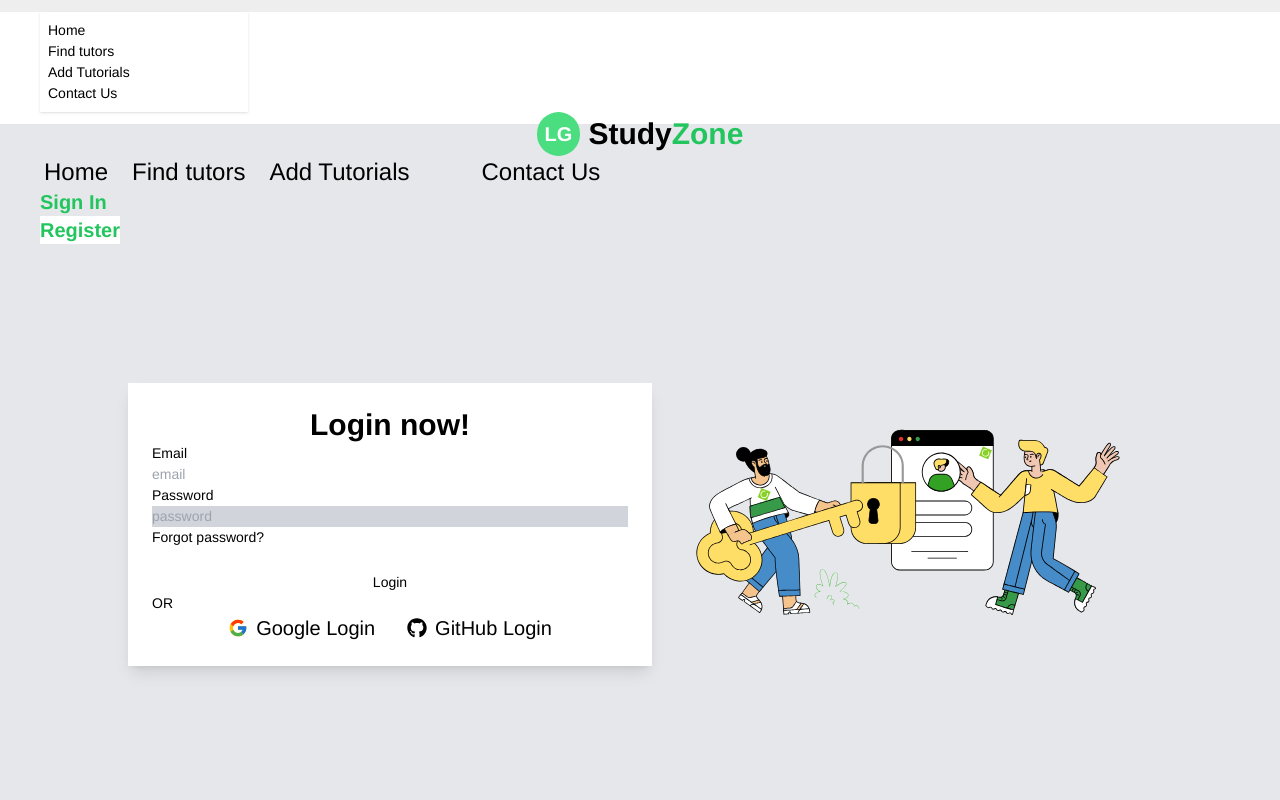
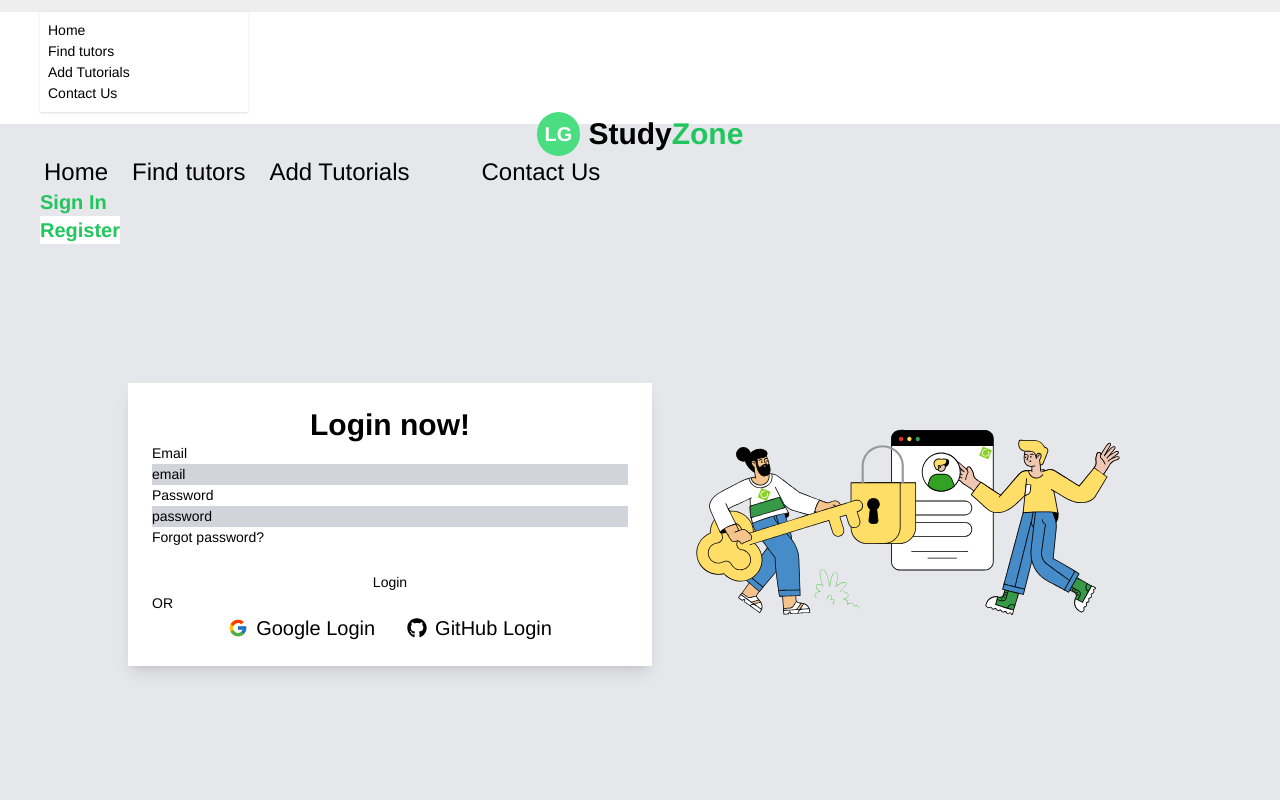
Before and after one commit to TanvirAhmed-1/learn-language-client-side, a React (Vite) app: page /login in a window 1280 px wide. Shown: the top 800 px of the page. Built offline with nearby package versions, Linux system fonts and the light colour scheme; no server answers.

Commit message:
state location add

```diff
--- a/src/routes/PrivateRoute.jsx
+++ b/src/routes/PrivateRoute.jsx
@@ -1,9 +1,10 @@
 import React, { useContext } from "react";
 import { AuthContext } from "../authorization/Authorization";
-import { Navigate } from "react-router-dom";
+import { Navigate, useLocation } from "react-router-dom";
 
 const PrivateRoute = ({ children }) => {
   const { user, loader } = useContext(AuthContext);
+  const location=useLocation()
 
   if (loader) {
     return <LoadingPage></LoadingPage>;
@@ -11,7 +12,7 @@ const PrivateRoute = ({ children }) => {
   if (user) {
     return children;
   }
-  return <Navigate to={"/login"}></Navigate>;
+  return <Navigate state={location.pathname} to={"/login"}></Navigate>;
 };
 
 export default PrivateRoute;
--- a/src/routes/router.jsx
+++ b/src/routes/router.jsx
@@ -68,7 +68,7 @@ const router = createBrowserRouter([
       },
       {
         path:"/tutors/:details",
-        element:<TutorsDetails></TutorsDetails>,
+        element:<PrivateRoute><TutorsDetails></TutorsDetails></PrivateRoute>,
         loader:({params})=>fetch(`http://localhost:5000/tutorials/${params.details}`)
       },
       {
--- a/src/share/GoogleSignIn.jsx
+++ b/src/share/GoogleSignIn.jsx
@@ -2,12 +2,13 @@ import { FcGoogle } from "react-icons/fc";
 import { FaGithub } from "react-icons/fa";
 import { useContext } from "react";
 import { AuthContext } from "../authorization/Authorization";
-import { useNavigate } from "react-router-dom";
+import { useLocation, useNavigate } from "react-router-dom";
 import { toast } from "react-toastify";
 
 const GoogleSignIn = () => {
   const { gitHubSignIn, googleSignIn, setUser } = useContext(AuthContext);
   const navigate = useNavigate();
+  const location=useLocation()
 
   const handleGoogleSignIn = () => {
     googleSignIn()
@@ -30,8 +31,8 @@ const GoogleSignIn = () => {
       .then((res) => res.json())
       .then((data) => {
         console.log("Success:", data);
-        navigate("/");
         toast.success("User registered successfully!");
+        navigate(location?.state ? location.state : "/")
       })
       .catch((err) => {
         console.error("Google Sign-In Error:", err);
--- a/src/share/Login.jsx
+++ b/src/share/Login.jsx
@@ -3,11 +3,12 @@ import login from "../assets/Login.json";
 import GoogleSignIn from "./GoogleSignIn";
 import { useContext } from "react";
 import { AuthContext } from "../authorization/Authorization";
-import { useNavigate } from "react-router-dom";
+import { useLocation, useNavigate } from "react-router-dom";
 
 function Login() {
   const { userSignIn, setUser } = useContext(AuthContext);
   const navigate = useNavigate();
+  const location=useLocation()
 
   const handleForm = (e) => {
     e.preventDefault();
@@ -23,7 +24,7 @@ function Login() {
     userSignIn(email, password)
       .then((data) => {
         setUser(data.user);
-        navigate("/");
+        navigate(location?.state ? location.state : "/")
       })
 
       .then((err) => {
@@ -47,7 +48,7 @@ function Login() {
                 type="email"
                 name="email"
                 placeholder="email"
-                className="input dark:bg-white  input-bordered w-full"
+                className="input dark:bg-white bg-gray-300 placeholder-black input-bordered w-full"
                 required
               />
             </div>
@@ -59,7 +60,7 @@ function Login() {
                 type="password"
                 name="password"
                 placeholder="password"
-                className="input dark:bg-white bg-gray-300  input-bordered w-full"
+                className="input dark:bg-white placeholder-black bg-gray-300  input-bordered w-full"
                 required
               />
               <label className="label">
```
